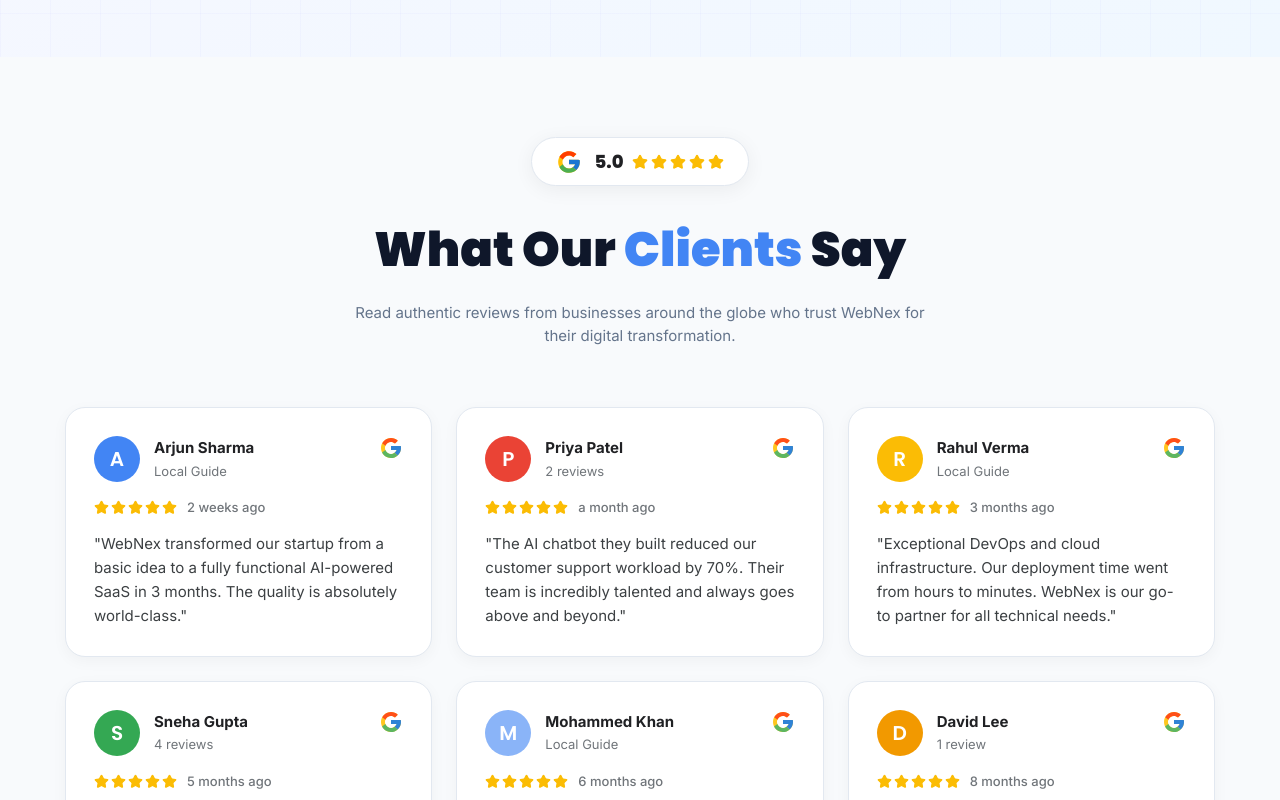
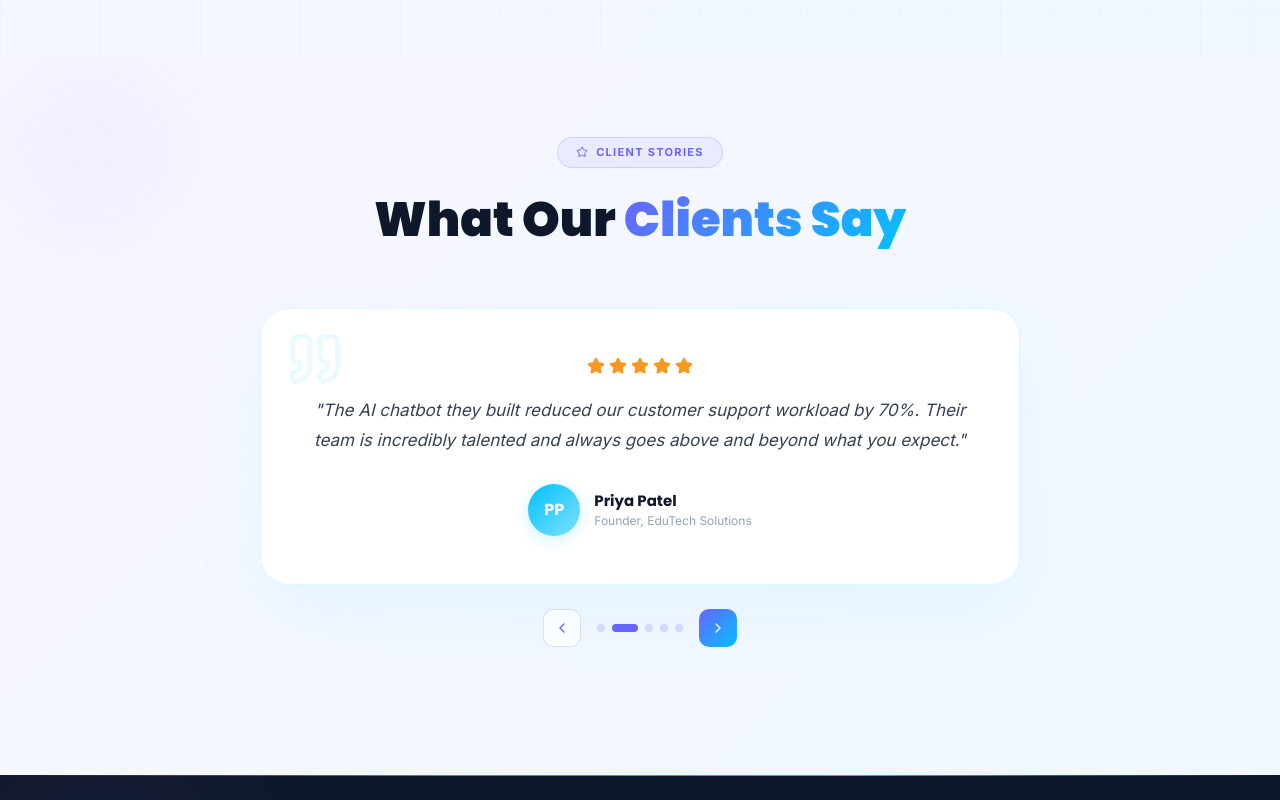
Before and after one commit to priyanshuvishwakarma273403/Webnex-Agency, a Next.js app: page / in a window 1280 px wide. Shown: the part 2560-3360 px from the top of the page. Built offline with nearby package versions, Linux system fonts and the light colour scheme.

Commit message:
feat: add interactive TestimonialsSection component with auto-sliding functionality

```diff
--- a/src/sections/TestimonialsSection.js
+++ b/src/sections/TestimonialsSection.js
@@ -1,101 +1,120 @@
 'use client';
-import { useRef } from 'react';
-import { motion, useInView } from 'framer-motion';
-import { Star } from 'lucide-react';
-import { FcGoogle } from 'react-icons/fc';
+import { useState, useEffect, useRef } from 'react';
+import { motion, useInView, AnimatePresence } from 'framer-motion';
+import { Star, Quote, ChevronLeft, ChevronRight, Zap } from 'lucide-react';
 
 const testimonials = [
-  { name: 'Arjun Sharma', role: 'Local Guide', initials: 'A', time: '2 weeks ago', rating: 5, text: 'WebNex transformed our startup from a basic idea to a fully functional AI-powered SaaS in 3 months. The quality is absolutely world-class.', color: '#4285F4' },
-  { name: 'Priya Patel', role: '2 reviews', initials: 'P', time: 'a month ago', rating: 5, text: 'The AI chatbot they built reduced our customer support workload by 70%. Their team is incredibly talented and always goes above and beyond.', color: '#EA4335' },
-  { name: 'Rahul Verma', role: 'Local Guide', initials: 'R', time: '3 months ago', rating: 5, text: 'Exceptional DevOps and cloud infrastructure. Our deployment time went from hours to minutes. WebNex is our go-to partner for all technical needs.', color: '#FBBC05' },
-  { name: 'Sneha Gupta', role: '4 reviews', initials: 'S', time: '5 months ago', rating: 5, text: 'They built us a stunning restaurant website that doubled revenue in the first month. Professional, fast, creative team — highly recommended.', color: '#34A853' },
-  { name: 'Mohammed Khan', role: 'Local Guide', initials: 'M', time: '6 months ago', rating: 5, text: 'The CNC control system they developed for our factory is incredible. Precision automation saved us 40% in operational costs. Excellent service!', color: '#8AB4F8' },
-  { name: 'David Lee', role: '1 review', initials: 'D', time: '8 months ago', rating: 5, text: 'Unbelievable attention to detail. Their designers and developers worked flawlessly to deliver a pixel-perfect Next.js web application for our e-commerce brand.', color: '#F29900' }
+  { name: 'Arjun Sharma', role: 'CEO, TechStartup India', initials: 'AS', rating: 5, text: 'WebNex transformed our startup from a basic idea to a fully functional AI-powered SaaS in 3 months. The quality is absolutely world-class. Their team is exceptional.', color: '#6C63FF' },
+  { name: 'Priya Patel', role: 'Founder, EduTech Solutions', initials: 'PP', rating: 5, text: 'The AI chatbot they built reduced our customer support workload by 70%. Their team is incredibly talented and always goes above and beyond what you expect.', color: '#00C2FF' },
+  { name: 'Rahul Verma', role: 'CTO, E-Commerce Giant', initials: 'RV', rating: 5, text: 'Exceptional DevOps and cloud infrastructure. Our deployment time went from hours to minutes. WebNex is our go-to partner for all technical needs going forward.', color: '#FF6B9D' },
+  { name: 'Sneha Gupta', role: 'Director, Restaurant Chain', initials: 'SG', rating: 5, text: 'They built us a stunning restaurant website that doubled revenue in the first month. Professional, fast, creative team — I cannot recommend them enough.', color: '#2ECC71' },
+  { name: 'Mohammed Khan', role: 'Engineer, CNC Manufacturing', initials: 'MK', rating: 5, text: 'The CNC control system they developed for our factory is incredible. Precision automation saved us 40% in operational costs. Highly recommended to any manufacturer.', color: '#F89820' },
 ];
 
 export default function TestimonialsSection() {
+  const [current, setCurrent] = useState(0);
   const headingRef = useRef(null);
-  const isInView = useInView(headingRef, { once: true, margin: "-100px" });
+  const isInView = useInView(headingRef, { once: true });
+
+  useEffect(() => {
+    const t = setInterval(() => setCurrent(p => (p + 1) % testimonials.length), 4500);
+    return () => clearInterval(t);
+  }, []);
+
+  const prev = () => setCurrent(p => (p - 1 + testimonials.length) % testimonials.length);
+  const next = () => setCurrent(p => (p + 1) % testimonials.length);
+  const t = testimonials[current];
 
   return (
-    <section className="section-padding" style={{ background: '#f8fafc', position: 'relative', overflow: 'hidden' }}>
+    <section className="section-padding" style={{ background: 'linear-gradient(135deg,#f8f7ff 0%,#f0f8ff 100%)', position: 'relative', overflow: 'hidden' }}>
+      <div style={{ position: 'absolute', top: -60, left: -60, width: 300, height: 300, borderRadius: '50%', background: 'radial-gradient(circle,rgba(108,99,255,0.07) 0%,transparent 70%)', filter: 'blur(40px)', pointerEvents: 'none' }} />
+
       <div className="container-custom" style={{ position: 'relative', zIndex: 1 }}>
         {/* Header */}
-        <div ref={headingRef} style={{ textAlign: 'center', marginBottom: 60 }}>
-          <motion.div initial={{ opacity: 0, y: 25 }} animate={isInView ? { opacity: 1, y: 0 } : {}} transition={{ delay: 0.1 }}
-            style={{ display: 'flex', flexDirection: 'column', alignItems: 'center', gap: 16 }}>
-            <div style={{ display: 'flex', alignItems: 'center', gap: 12, background: 'white', padding: '10px 24px', borderRadius: 100, boxShadow: '0 4px 20px rgba(0,0,0,0.06)', border: '1px solid #e2e8f0' }}>
-               <FcGoogle size={26} />
-               <div style={{ display: 'flex', alignItems: 'center', gap: 8 }}>
-                 <span style={{ fontWeight: 800, fontSize: 18, color: '#202124', fontFamily: 'Poppins, sans-serif' }}>5.0</span>
-                 <div style={{ display: 'flex', gap: 3 }}>
-                   {[...Array(5)].map((_, i) => <Star key={i} size={16} fill="#fbbc04" color="#fbbc04" />)}
-                 </div>
-               </div>
-            </div>
-            <h2 style={{ fontSize: 'clamp(2rem,4vw,3rem)', fontWeight: 900, fontFamily: 'Poppins,sans-serif', color: '#0F172A', marginTop: 12 }}>
-              What Our <span style={{ color: '#4285F4' }}>Clients</span> Say
-            </h2>
-            <p style={{ color: '#64748b', maxWidth: 600, fontSize: 15 }}>Read authentic reviews from businesses around the globe who trust WebNex for their digital transformation.</p>
-          </motion.div>
+        <div ref={headingRef} style={{ textAlign: 'center', marginBottom: 52 }}>
+          <motion.span initial={{ opacity: 0 }} animate={isInView ? { opacity: 1 } : {}} className="section-label">
+            <Star size={12} /> Client Stories
+          </motion.span>
+          <motion.h2 initial={{ opacity: 0, y: 25 }} animate={isInView ? { opacity: 1, y: 0 } : {}} transition={{ delay: 0.1 }}
+            style={{ fontSize: 'clamp(1.9rem,4vw,3rem)', fontWeight: 900, fontFamily: 'Poppins,sans-serif', color: '#0F172A', marginBottom: 12 }}>
+            What Our <span className="gradient-text">Clients Say</span>
+          </motion.h2>
         </div>
 
-        {/* Reviews Grid */}
-        <div style={{
-          display: 'grid',
-          gridTemplateColumns: 'repeat(auto-fit, minmax(320px, 1fr))',
-          gap: 24,
-          maxWidth: 1150,
-          margin: '0 auto'
-        }}>
-          {testimonials.map((t, i) => (
-            <motion.div
-              key={i}
-              initial={{ opacity: 0, y: 40 }}
-              animate={isInView ? { opacity: 1, y: 0 } : {}}
-              transition={{ duration: 0.6, delay: i * 0.1, ease: [0.25, 0.1, 0.25, 1] }}
-              whileHover={{ y: -6, boxShadow: '0 15px 35px rgba(0,0,0,0.1)' }}
+        {/* Featured */}
+        <div style={{ maxWidth: 760, margin: '0 auto 48px' }}>
+          <AnimatePresence mode="wait">
+            <motion.div key={current}
+              initial={{ opacity: 0, y: 24, scale: 0.97 }}
+              animate={{ opacity: 1, y: 0, scale: 1 }}
+              exit={{ opacity: 0, y: -24, scale: 0.97 }}
+              transition={{ duration: 0.45 }}
               style={{
-                background: 'white',
-                border: '1px solid #e2e8f0',
-                borderRadius: 20,
-                padding: '28px',
-                boxShadow: '0 4px 15px rgba(0,0,0,0.04)',
-                textAlign: 'left',
-                display: 'flex',
-                flexDirection: 'column',
-                transition: 'all 0.3s ease',
-                cursor: 'default'
+                background: 'rgba(255,255,255,0.95)',
+                backdropFilter: 'blur(30px)',
+                border: `1px solid ${t.color}22`,
+                borderRadius: 28, padding: 'clamp(28px,5vw,48px)',
+                textAlign: 'center',
+                boxShadow: `0 30px 80px ${t.color}10`,
+                position: 'relative', overflow: 'hidden',
               }}
             >
-              <div style={{ display: 'flex', justifyContent: 'space-between', alignItems: 'flex-start', marginBottom: 16 }}>
-                 <div style={{ display: 'flex', gap: 14, alignItems: 'center' }}>
-                    <div style={{ width: 46, height: 46, borderRadius: '50%', background: t.color, display: 'flex', alignItems: 'center', justifyContent: 'center', color: 'white', fontWeight: 600, fontSize: 20, fontFamily: 'Poppins, sans-serif' }}>
-                      {t.initials}
-                    </div>
-                    <div>
-                       <div style={{ fontWeight: 700, fontSize: 15, color: '#202124', fontFamily: 'Inter, sans-serif' }}>{t.name}</div>
-                       <div style={{ fontSize: 13, color: '#70757a', marginTop: 2 }}>
-                         {t.role}
-                       </div>
-                    </div>
-                 </div>
-                 <FcGoogle size={24} style={{ opacity: 0.9 }} />
+              {/* Big quote mark */}
+              <Quote size={60} style={{ position: 'absolute', top: 20, left: 24, color: t.color, opacity: 0.08 }} />
+
+              {/* Stars */}
+              <div style={{ display: 'flex', justifyContent: 'center', gap: 4, marginBottom: 20 }}>
+                {[...Array(5)].map((_, i) => (
+                  <motion.div key={i} initial={{ opacity: 0, scale: 0 }} animate={{ opacity: 1, scale: 1 }} transition={{ delay: i * 0.06 }}>
+                    <Star size={18} fill="#F89820" color="#F89820" />
+                  </motion.div>
+                ))}
               </div>
 
-              <div style={{ display: 'flex', alignItems: 'center', gap: 10, marginBottom: 14 }}>
-                <div style={{ display: 'flex', gap: 2 }}>
-                  {[...Array(5)].map((_,idx) => <Star key={idx} size={15} fill="#fbbc04" color="#fbbc04" />)}
+              <p style={{ fontSize: 'clamp(14px,2vw,17px)', color: '#374151', lineHeight: 1.8, marginBottom: 28, fontStyle: 'italic', position: 'relative', zIndex: 1 }}>
+                "{t.text}"
+              </p>
+
+              <div style={{ display: 'flex', alignItems: 'center', justifyContent: 'center', gap: 14 }}>
+                <div style={{
+                  width: 52, height: 52, borderRadius: '50%',
+                  background: `linear-gradient(135deg,${t.color},${t.color}80)`,
+                  display: 'flex', alignItems: 'center', justifyContent: 'center',
+                  fontSize: 16, fontWeight: 700, color: 'white', fontFamily: 'Poppins,sans-serif',
+                  boxShadow: `0 4px 16px ${t.color}30`,
+                }}>
+                  {t.initials}
                 </div>
-                <span style={{ fontSize: 13, color: '#70757a', fontWeight: 500 }}>{t.time}</span>
+                <div style={{ textAlign: 'left' }}>
+                  <div style={{ fontWeight: 700, fontSize: 15, color: '#0F172A', fontFamily: 'Poppins,sans-serif' }}>{t.name}</div>
+                  <div style={{ fontSize: 12, color: '#94a3b8' }}>{t.role}</div>
+                </div>
               </div>
+            </motion.div>
+          </AnimatePresence>
 
-              <p style={{ color: '#3c4043', fontSize: 15, lineHeight: 1.6, flexGrow: 1, fontFamily: 'Inter, sans-serif' }}>
-                 "{t.text}"
-              </p>
-            </motion.div>
-          ))}
+          {/* Controls */}
+          <div style={{ display: 'flex', justifyContent: 'center', alignItems: 'center', gap: 16, marginTop: 24 }}>
+            <motion.button whileHover={{ scale: 1.1 }} whileTap={{ scale: 0.9 }} onClick={prev}
+              style={{ width: 38, height: 38, borderRadius: 10, border: '1px solid rgba(108,99,255,0.2)', background: 'white', cursor: 'pointer', display: 'flex', alignItems: 'center', justifyContent: 'center' }}>
+              <ChevronLeft size={16} color="#6C63FF" />
+            </motion.button>
+
+            <div style={{ display: 'flex', gap: 7 }}>
+              {testimonials.map((_, i) => (
+                <motion.button key={i} onClick={() => setCurrent(i)} animate={{ width: i === current ? 26 : 8, background: i === current ? '#6C63FF' : 'rgba(108,99,255,0.2)' }}
+                  style={{ height: 8, borderRadius: 4, border: 'none', cursor: 'pointer', transition: 'all 0.3s' }} />
+              ))}
+            </div>
+
+            <motion.button whileHover={{ scale: 1.1 }} whileTap={{ scale: 0.9 }} onClick={next}
+              style={{ width: 38, height: 38, borderRadius: 10, border: 'none', background: 'linear-gradient(135deg,#6C63FF,#00C2FF)', cursor: 'pointer', display: 'flex', alignItems: 'center', justifyContent: 'center' }}>
+              <ChevronRight size={16} color="white" />
+            </motion.button>
+          </div>
         </div>
+
+
       </div>
     </section>
   );
```
